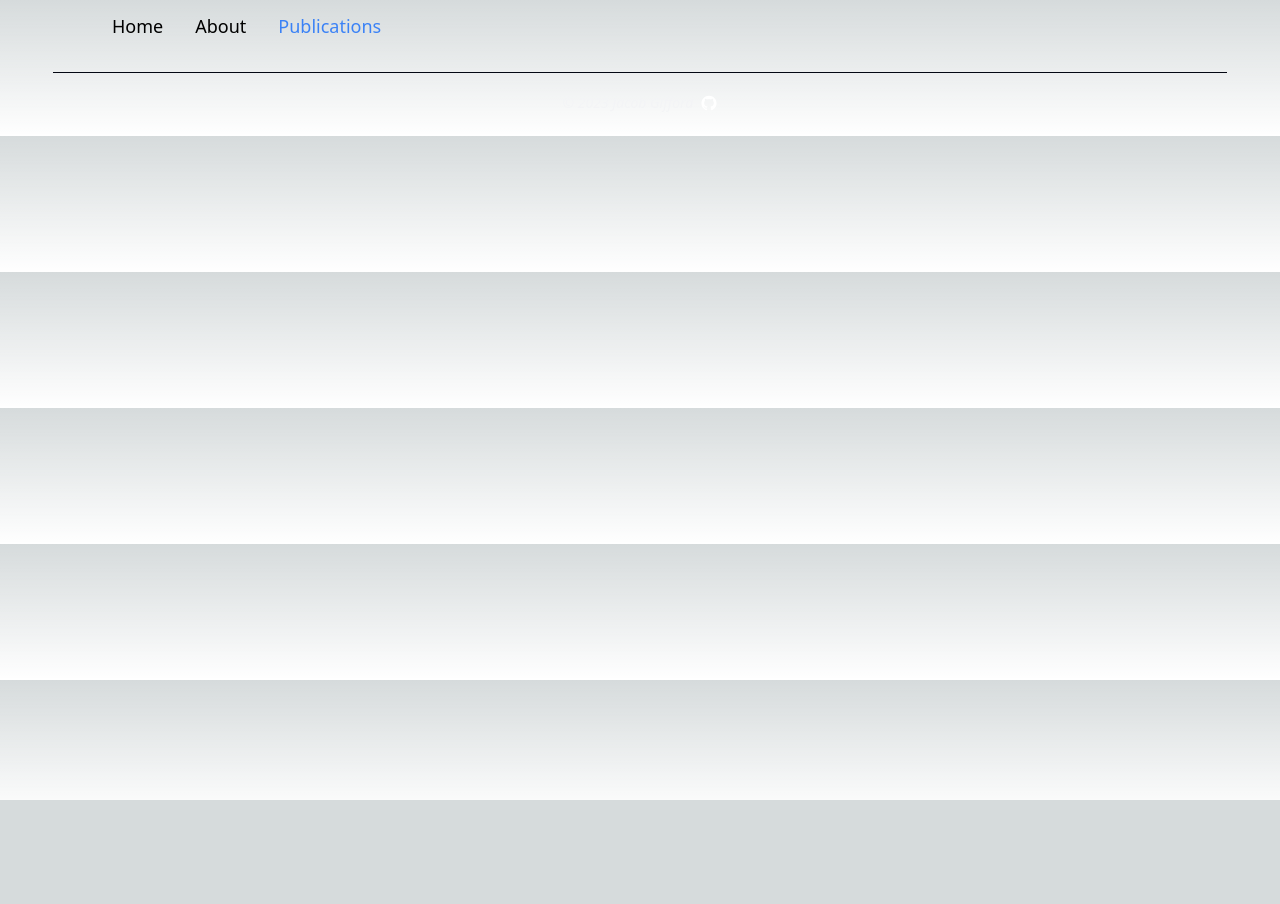
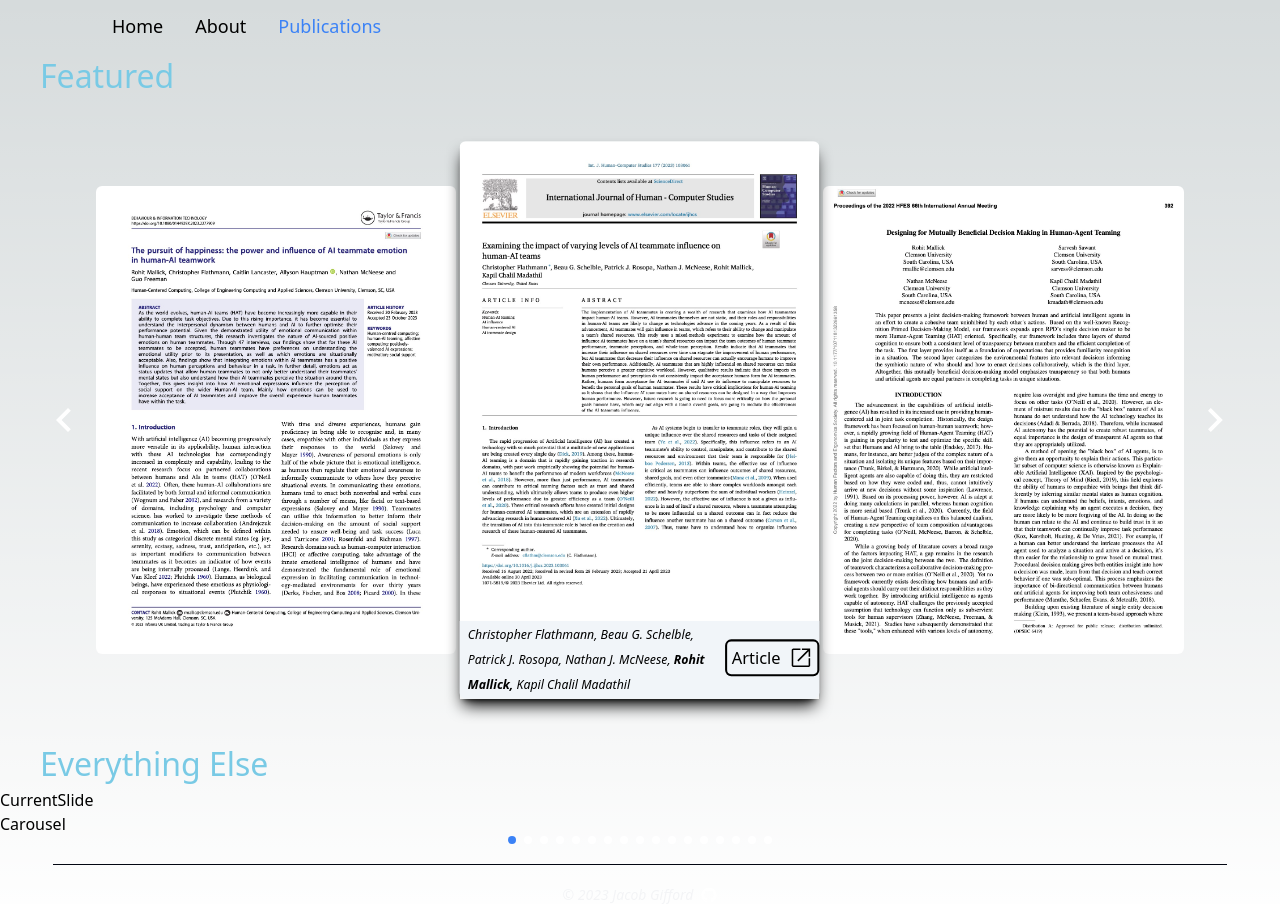
Before and after one commit to JaeGif/Rohit_Portfolio, a Next.js app: page /publications in a window 1280 px wide. Shown: the top 904 px of the page. Before the commit the page ends 800 px from the top, so only its background shows below. Built offline with nearby package versions, Linux system fonts and the light colour scheme.

Commit message:
start slideshow components. add carousel indicator

```diff
--- a/src/components/publicationsCarousel/Publication.tsx
+++ b/src/components/publicationsCarousel/Publication.tsx
@@ -3,12 +3,17 @@ import { PublicationType } from '@/types/data';
 import React from 'react';
 type PublicationProps = {
   data: PublicationType;
+  changeIndex?: Function;
+  index?: number;
 };
 // image and truncated title revealled normally
 // hover reveals full title, authors, venue, and link
-function Publication({ data }: PublicationProps) {
+function Publication({ data, index, changeIndex }: PublicationProps) {
   return (
-    <div className='w-full h-full'>
+    <div
+      onClick={changeIndex ? () => changeIndex(index) : () => {}}
+      className='w-full h-full'
+    >
       <img src={data.image} alt='placeholder' className='w-full' />
     </div>
   );
--- a/src/components/slideshow/CarouselIndicator.tsx
+++ b/src/components/slideshow/CarouselIndicator.tsx
@@ -1,7 +1,27 @@
 import React from 'react';
 
-function CarouselIndicator() {
-  return <div>CarouselIndicator</div>;
+type CarouselIndicatorProps = {
+  length: number;
+  index: number;
+};
+function CarouselIndicator({ length, index }: CarouselIndicatorProps) {
+  let bubbles = [];
+
+  for (let i = 0; i < length; i++) {
+    bubbles.push(
+      <div
+        className={`h-2 w-2 rounded-xl ${
+          index === i ? 'bg-blue-500' : 'bg-white'
+        }`}
+      >
+        <div className='invisible h-1 w-1'>empty</div>
+      </div>
+    );
+  }
+
+  return (
+    <span className='flex justify-center items-center gap-2'>{bubbles}</span>
+  );
 }
 
 export default CarouselIndicator;
--- /dev/null
+++ b/src/components/slideshow/CurrentFeature.tsx
@@ -0,0 +1,58 @@
+import { PublicationType } from '@/types/data';
+/* eslint-disable @next/next/no-img-element */
+import React, { useEffect } from 'react';
+import DescriptiveContainer from './DesciptiveContainer';
+import { AnimatePresence, motion, useAnimationControls } from 'framer-motion';
+type CurrentFeatureProps = {
+  data: PublicationType;
+  changeIndex: Function;
+  index: number;
+  highlightedIndex: number;
+};
+function CurrentFeature({
+  data,
+  changeIndex,
+  index,
+  highlightedIndex,
+}: CurrentFeatureProps) {
+  const controls = useAnimationControls();
+  useEffect(() => {
+    if (index === highlightedIndex)
+      controls.start({
+        scale: 1.025,
+        transition: { ease: 'linear', duration: 0.1 },
+      });
+  }, [index, highlightedIndex, controls]);
+  return (
+    <motion.div
+      initial={{ scale: 1 }}
+      animate={controls}
+      onClick={
+        changeIndex
+          ? () => {
+              if (highlightedIndex === index) return;
+              else {
+                changeIndex(index);
+              }
+            }
+          : () => {}
+      }
+      className={`w-full h-full cursor-pointer ${
+        index === highlightedIndex && 'shadow-lg shadow-black'
+      }`}
+    >
+      <div
+        className={`h-fit w-fit rounded-t-md ${
+          index !== highlightedIndex && 'rounded-b-md'
+        } overflow-hidden`}
+      >
+        <img src={data.image} alt='placeholder' className='w-full' />
+      </div>
+      <AnimatePresence>
+        {highlightedIndex === index && <DescriptiveContainer data={data} />}
+      </AnimatePresence>
+    </motion.div>
+  );
+}
+
+export default CurrentFeature;
--- /dev/null
+++ b/src/components/slideshow/DesciptiveContainer.tsx
@@ -0,0 +1,67 @@
+import { PublicationType } from '@/types/data';
+import React from 'react';
+import uniqid from 'uniqid';
+import { motion } from 'framer-motion';
+type DescriptiveContainerProps = {
+  data: PublicationType;
+};
+function DescriptiveContainer({ data }: DescriptiveContainerProps) {
+  return (
+    <motion.span
+      key={uniqid()}
+      initial={{ y: -50, opacity: 1 }}
+      animate={{
+        y: 0,
+        opacity: 1,
+        transition: { stiffness: 100 },
+      }}
+      exit={{ y: -50, opacity: 0 }}
+      className='pl-2 pr-2 pb-1 flex justify-between items-center text-black bg-slate-100 rounded-b-md'
+    >
+      <div className=''>
+        {data.authors && (
+          <span>
+            <p>
+              {data.authors.map((author, i) => (
+                <em
+                  className={`text-xs ${
+                    author === 'Rohit Mallick' ? 'font-bold' : ''
+                  }`}
+                  key={uniqid()}
+                >
+                  {author}
+                  {i < data.authors.length - 1 && ', '}
+                </em>
+              ))}
+            </p>
+          </span>
+        )}
+      </div>
+      {data.src && (
+        <span className='w-1/4'>
+          <a href={data.src} target='_blank' rel='noreferrer' className='z-30'>
+            <motion.button
+              whileHover={{ scale: 1.1 }}
+              className='border-2 border-black p-1 rounded-md flex justify-center items-center gap-2'
+            >
+              Article
+              <svg
+                xmlns='http://www.w3.org/2000/svg'
+                height='24'
+                viewBox='0 96 960 960'
+                width='24'
+              >
+                <path
+                  fill={'#000'}
+                  d='M180 936q-24 0-42-18t-18-42V276q0-24 18-42t42-18h279v60H180v600h600V597h60v279q0 24-18 42t-42 18H180Zm202-219-42-43 398-398H519v-60h321v321h-60V319L382 717Z'
+                />
+              </svg>
+            </motion.button>
+          </a>
+        </span>
+      )}
+    </motion.span>
+  );
+}
+
+export default DescriptiveContainer;
--- a/src/components/slideshow/Featured.tsx
+++ b/src/components/slideshow/Featured.tsx
@@ -1,12 +1,48 @@
 import { PublicationType } from '@/types/data';
-import React from 'react';
+import React, { useEffect, useState } from 'react';
+import Publication from '../publicationsCarousel/Publication';
 
+import uniqid from 'uniqid';
+import CurrentFeature from './CurrentFeature';
+import LeftChevron from './LeftChevron';
+import RightChevron from './RightChevron';
 type FeaturedProps = {
   data: PublicationType[];
 };
 function Featured({ data }: FeaturedProps) {
+  const [index, setIndex] = useState(1);
+
   // contains featured articles and slowly cycles through them
-  return <div>Featured</div>;
+  const handleChangeIndex = (incIndex: number) => {
+    setIndex(incIndex);
+  };
+  const handleDecIndex = () => {
+    if (index === 0) setIndex(data.length - 1);
+    else setIndex(index - 1);
+  };
+  const handleIncIndex = () => {
+    if (index === data.length - 1) setIndex(0);
+    else setIndex(index + 1);
+  };
+
+  return (
+    <div className='flex justify-center items-start w-screen h-full'>
+      <div className='flex w-full h-[80vh] justify-around items-center p-10 gap-2'>
+        <LeftChevron decIndex={handleDecIndex} />
+        {data.map((publication, i) => (
+          <div key={uniqid()} className=''>
+            <CurrentFeature
+              highlightedIndex={index}
+              index={i}
+              changeIndex={handleChangeIndex}
+              data={publication}
+            />
+          </div>
+        ))}
+        <RightChevron incIndex={handleIncIndex} />
+      </div>
+    </div>
+  );
 }
 
 export default Featured;
--- /dev/null
+++ b/src/components/slideshow/LeftChevron.tsx
@@ -0,0 +1,30 @@
+import React from 'react';
+import { motion } from 'framer-motion';
+type LeftChevronProps = {
+  decIndex: Function;
+};
+function LeftChevron({ decIndex }: LeftChevronProps) {
+  return (
+    <motion.div
+      whileHover={{ transform: 'translateX(-10px)' }}
+      onClick={() => {
+        decIndex();
+      }}
+      className='cursor-pointer h-full flex justify-center items-center'
+    >
+      <svg
+        xmlns='http://www.w3.org/2000/svg'
+        height='48'
+        viewBox='0 -960 960 960'
+        width='48'
+      >
+        <path
+          fill='#fff'
+          d='M560-240 320-480l240-240 56 56-184 184 184 184-56 56Z'
+        />
+      </svg>
+    </motion.div>
+  );
+}
+
+export default LeftChevron;
--- /dev/null
+++ b/src/components/slideshow/RightChevron.tsx
@@ -0,0 +1,30 @@
+import React from 'react';
+import { motion } from 'framer-motion';
+type RightChevronProps = {
+  incIndex: Function;
+};
+function RightChevron({ incIndex }: RightChevronProps) {
+  return (
+    <motion.div
+      whileHover={{ transform: 'translateX(10px)' }}
+      onClick={() => {
+        incIndex();
+      }}
+      className='cursor-pointer h-full flex justify-center items-center'
+    >
+      <svg
+        xmlns='http://www.w3.org/2000/svg'
+        height='48'
+        viewBox='0 -960 960 960'
+        width='48'
+      >
+        <path
+          fill='#fff'
+          d='M504-480 320-664l56-56 240 240-240 240-56-56 184-184Z'
+        />
+      </svg>
+    </motion.div>
+  );
+}
+
+export default RightChevron;
--- /dev/null
+++ b/src/components/slideshow/Slideshow.tsx
@@ -0,0 +1,24 @@
+import { PublicationType } from '@/types/data';
+import React, { useState } from 'react';
+import CurrentSlide from './CurrentSlide';
+import Carousel from './Carousel';
+import CarouselIndicator from './CarouselIndicator';
+
+type SlideshowProps = {
+  data: PublicationType[];
+};
+function Slideshow({ data }: SlideshowProps) {
+  const [currentData, setCurrentData] = useState<PublicationType>(data[0]);
+  const [index, setIndex] = useState(0);
+  return (
+    <div>
+      <CurrentSlide data={currentData} />
+      <div>
+        <Carousel data={data} />
+        <CarouselIndicator length={data.length} index={index} />
+      </div>
+    </div>
+  );
+}
+
+export default Slideshow;
--- a/src/components/slideshow/SlideshowWrapper.tsx
+++ b/src/components/slideshow/SlideshowWrapper.tsx
@@ -3,13 +3,43 @@ import Featured from './Featured';
 
 import publicationDataset from '../../data/publications.json';
 import { PublicationType } from '@/types/data';
+import Slideshow from './Slideshow';
 
 function SlideshowWrapper() {
   const data = publicationDataset.publications;
   const [featured, setFeatured] = useState<PublicationType[]>();
+  const [notFeatured, setNotFeatured] = useState<PublicationType[]>();
 
-  useEffect(() => {}, [data]);
-  return <div>{featured && <Featured data={featured} />}</div>;
+  useEffect(() => {
+    if (featured && notFeatured) return;
+    let featuredTemp = [];
+    let unFeaturedTemp = [];
+    for (let i = 0; i < data.length; i++) {
+      if (data[i].featured) featuredTemp.push(data[i]);
+      else {
+        unFeaturedTemp.push(data[i]);
+      }
+    }
+    if (!featured) setFeatured(featuredTemp);
+    if (!notFeatured) setNotFeatured(unFeaturedTemp);
+  }, [data, featured, notFeatured]);
+
+  return (
+    <div className='h-full w-full'>
+      {featured && (
+        <div className='flex flex-col'>
+          <h1 className='pl-10'>Featured</h1>
+          <Featured data={featured} />
+        </div>
+      )}
+      {notFeatured && (
+        <div className='flex flex-col'>
+          <h1 className='pl-10'>Everything Else</h1>
+          <Slideshow data={notFeatured} />
+        </div>
+      )}
+    </div>
+  );
 }
 
 export default SlideshowWrapper;
--- a/src/data/publications.json
+++ b/src/data/publications.json
@@ -34,7 +34,7 @@
         "Rohit Mallick",
         "Kapil Chalil Madathil"
       ],
-      "featured": false,
+      "featured": true,
 
       "image": "/assets/ExaminingTheImpact.jpg",
 
@@ -177,7 +177,7 @@
         "Nathan McNeese",
         "Kapil Chalil Madathil"
       ],
-      "featured": false,
+      "featured": true,
 
       "image": "/assets/DesigningForMutuallyBeneficial.jpg",
 
@@ -267,6 +267,8 @@
       "reviewed": false,
       "type": "Abstract",
       "authors": ["Rohit Mallick"],
+      "featured": false,
+
       "image": "/assets/placeholder1.jpg",
 
       "summary": null
--- a/src/types/data.d.ts
+++ b/src/types/data.d.ts
@@ -12,6 +12,7 @@ export declare interface PublicationType {
     | 'Work in Progress'
     | string;
   authors: string[];
+  featured: boolean;
   summary: string | null;
   image: string;
 }
```
